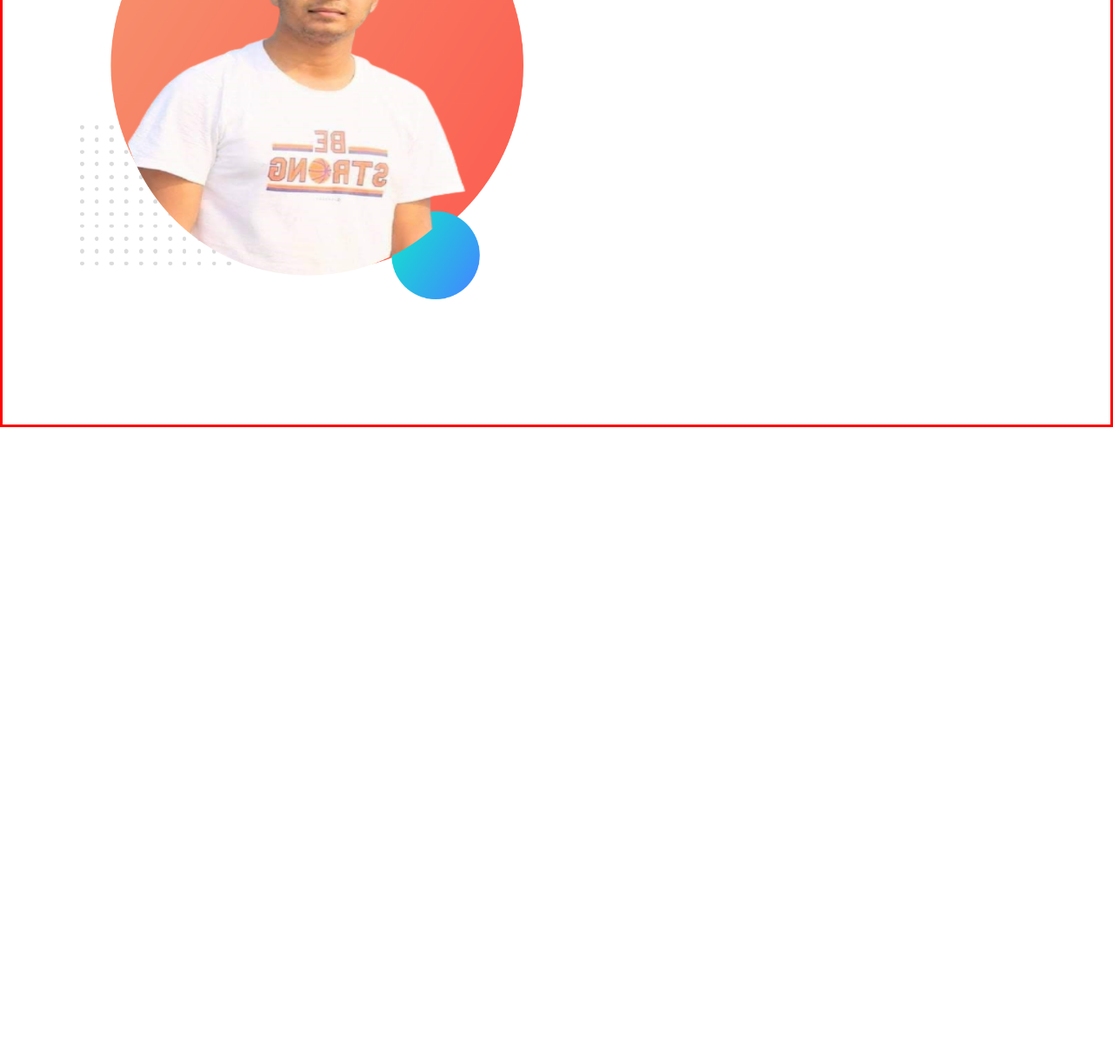
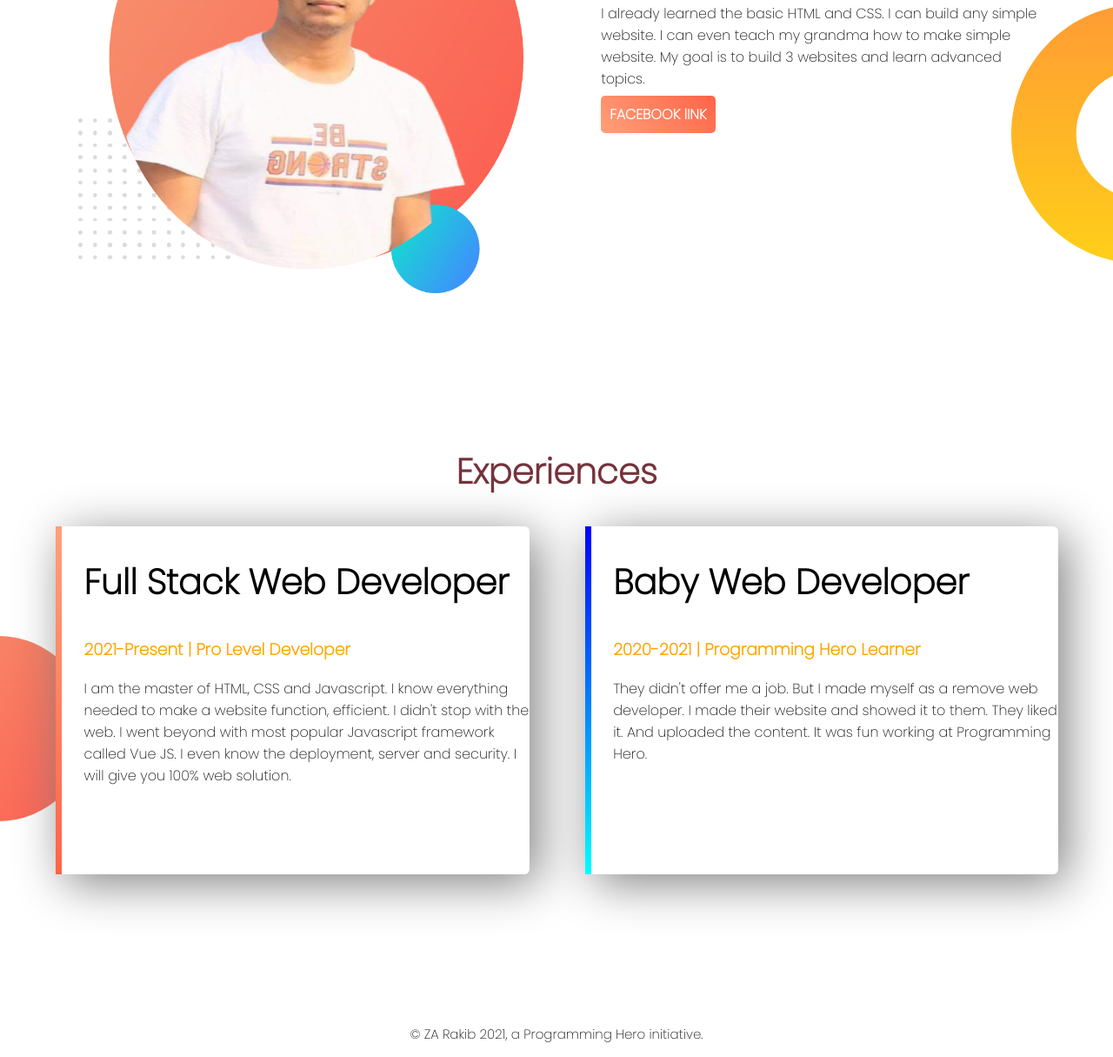
Before and after one commit to za-rakib/portfolio-pro, a plain HTML site: page index.html in a window 1280 px wide. Shown: the part 821-2036 px from the top of the page at 87% size. Before the commit the page ends 1312 px from the top, so only its background shows below. Drawn offline with Linux system fonts and the light colour scheme.

Commit message:
last commit

```diff
--- a/index.html
+++ b/index.html
@@ -13,7 +13,7 @@
     <section class="top-back">
         <div class="half-width">
             <h1>Welcome to</h1>
-            <h1> <span class="name-highlight">ZA Rakib</span> Website</h1>
+            <h1> <span class="line-highlight">ZA Rakib</span> Website</h1>
             <h3>Professional Web Developer</h3>
             <p>A web developer is a programmer who specializes in, or is specifically engaged in, the development of World Wide Web applications using a client–server model. The applications typically use HTML, CSS and JavaScript in the client, PHP, ASP.NET (C#), Python, Go or Java in the server, and http for communications between client and server. A web content management system is often used to develop and maintain web applications</p>
             <a class="link-button" target="_blank" href="https://www.linkedin.com/in/rakib-hassan-2964b0157/">HIRE ME</a>
@@ -23,15 +23,38 @@
         </div>
     </section>
 
-    <section class="dream-area">
-      <div class="half-width">
-<img src="Images/my2.png" alt="">
-      </div>
-      <div class="half-width">
+        <section class="dream-area">
+        <div class="half-width">
+    <img src="Images/my2.png" alt="">
+        </div>
+        <div class="half-width">
+                <h2>Dream Big</h2>
+                <h3>Become a web developer</h3>
+                <p>I already learned the basic HTML and CSS. I can build any simple website. I can even teach my grandma how to make simple website. My goal is to build 3 websites and learn advanced topics.</p>
+                <a class="link-button" target="_blank " href="https://www.facebook.com/za.rakib2/">FACEBOOK lINK</a>
+        </div>
+        </section>
 
+        <section class="experinces-area">
+         <div class="experince"> <center> <h2 >Experiences</h2></center></div>
+         <div id="full-stack" class="half-width single-shadow">
+             <h2>Full Stack Web Developer</h2>
+             <h3> <span class="line-highlight">2021-Present | Pro Level Developer</span> </h3>
+             <p>I am the master of HTML, CSS and Javascript. I know everything needed to make a website function, efficient. I didn't stop with the web. I went beyond with most popular Javascript framework called Vue JS. I even know the deployment, server and security. I will give you 100% web solution.</p>
+         </div>
 
-      </div>
-    </section>
+         <div id="baby-web" class="half-width single-shadow">
+             <h2>Baby Web Developer</h2>
+
+             <h3> <span class="line-highlight" > 2020-2021 | Programming Hero Learner</span>  </h3>
+
+             <p>They didn't offer me a job. But I made myself as a remove web developer. I made their website and showed it to them. They liked it. And uploaded the content. It was fun working at Programming Hero.</p>
+         </div>
+
+        </section>
+        <footer>
+            <center><p>© ZA Rakib 2021, a Programming Hero initiative.</p></center>
+        </footer>
 
 
 </body>
--- a/style.css
+++ b/style.css
@@ -6,7 +6,15 @@ padding: 0%;
 h1{
     font-size: 50px;
 }
-.name-highlight{
+h2{
+    font-size: 40px;
+    font-weight: bold;
+}
+p{
+    color: rgb(20, 20, 20);
+    font-weight: 550;
+}
+.line-highlight{
     color: orange;
 }
 .half-width{
@@ -29,7 +37,7 @@ h1{
 section{
     height: 500px;
     padding-bottom: 150px;
-    border: 3px solid red;
+
 
 }
 .link-button{
@@ -41,3 +49,40 @@ section{
    border-radius: 5px;
 
 }
+.dream-area{
+    background-image: url(images/dream-bg.png);
+    background-repeat: no-repeat;
+    background-position: right;
+}
+
+.experince{
+    color: rgb(117, 51, 60);
+    font-weight: bold;
+    font-size: 100px;
+}
+.single-shadow{
+    box-shadow: 10px 10px 55px gray;
+    border-radius: 6px;
+    height: 80%;
+    background-color: #ffffff;
+}
+
+.experinces-area{
+    background-image: url(images/exp-bg.png);
+    background-position: left;
+    background-repeat: no-repeat;
+}
+#full-stack{
+    border-left: 7px solid;
+   border-image: linear-gradient(180deg,lightsalmon,tomato);
+   border-image-slice: 1;
+}
+#baby-web{
+    border-left: 7px solid;
+    border-image: linear-gradient(180deg, blue, cyan);
+    border-image-slice: 1;
+
+}
+footer p{
+    font-size: 15px;
+}
```
